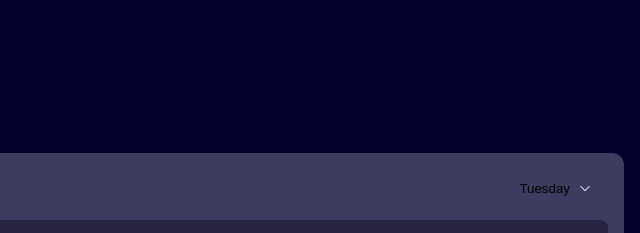
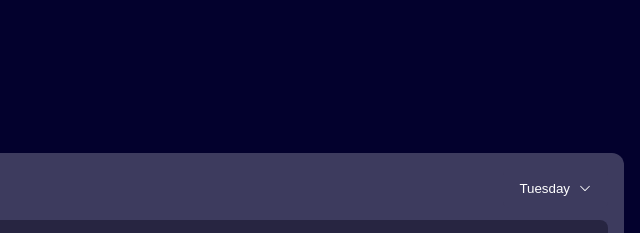
Before and after one commit to Ama678/weather-app, a plain HTML site: page index.html in a window 1280 px wide. Shown: the part 1070-1303 px from the top of the page, 640-1280 px from the left. Drawn offline with nearby package versions, Linux system fonts and the light colour scheme.

Commit message:
Change text color

```diff
--- a/styles.css
+++ b/styles.css
@@ -278,6 +278,8 @@ h2 {
   display: flex;
   align-items: center;
   gap: 8px;
+    color: var(--Neutral-0);
+
 
 
 }
```
